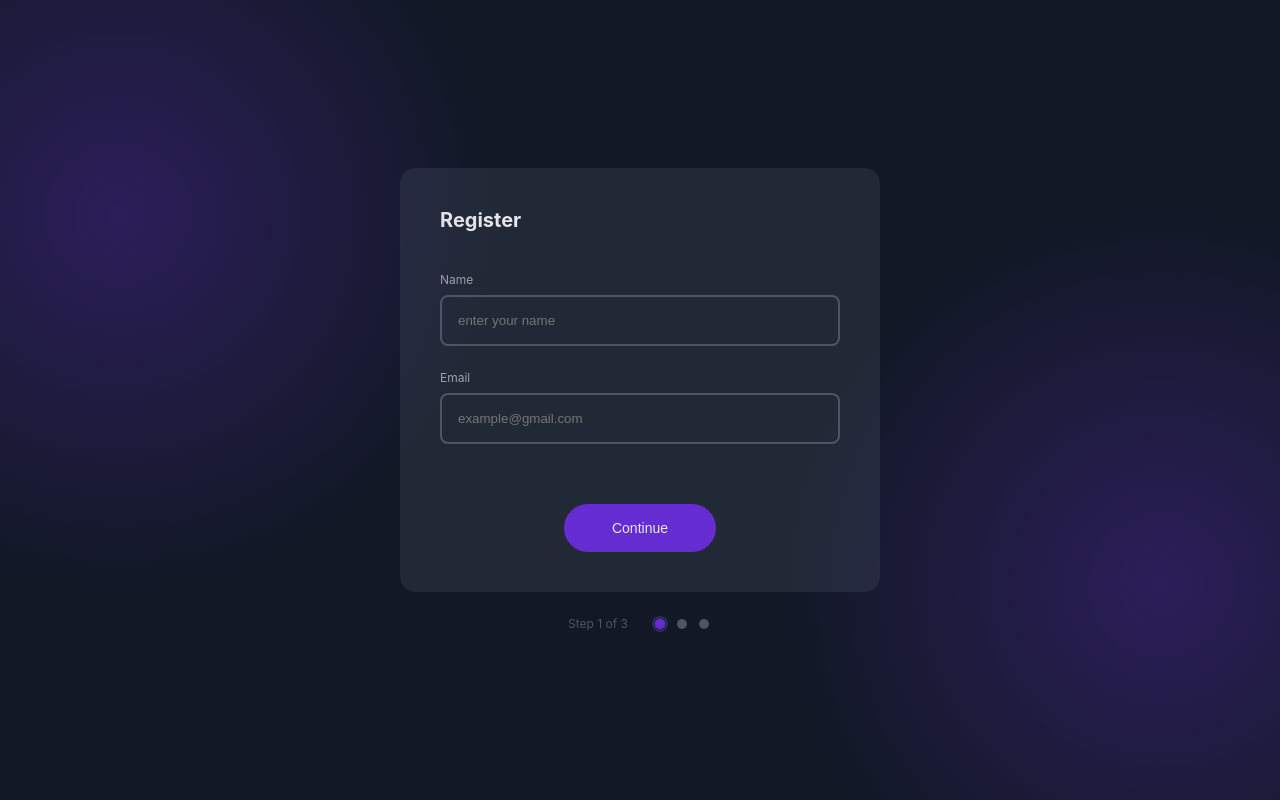
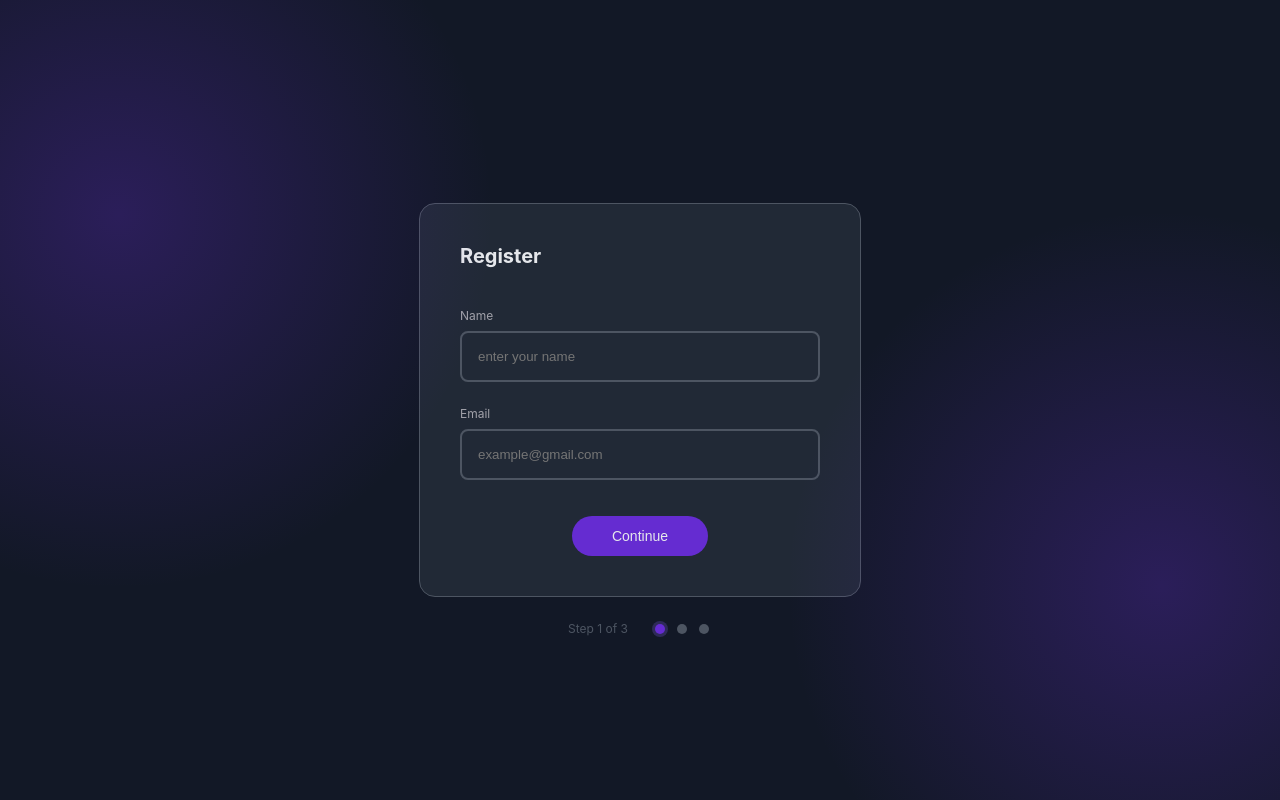
Before and after one commit to cristhianbenitez/javascript-projects, a plain HTML site: page multi-step-form/index.html in a window 1280 px wide. Drawn offline with Linux system fonts and the light colour scheme.

Commit message:
more styling

```diff
--- a/multi-step-form/styles.css
+++ b/multi-step-form/styles.css
@@ -85,16 +85,18 @@ body {
 }
 
 .form {
+  margin-top: 2.5rem;
   background-color: var(--clr-light-black);
   padding: 2.5rem;
   border-radius: 1rem;
   margin-bottom: 1.5rem;
+  border: 1px solid var(--clr-grey);
 }
 
 .form__card {
   display: none;
   flex-direction: column;
-  width: 400px;
+  width: 360px;
 }
 
 .form__card.active {
@@ -131,6 +133,9 @@ body {
   color: var(--clr-white);
   margin-bottom: 1.5rem;
 }
+.form__first-card .form__group:nth-child(3) input {
+  margin-bottom: 0;
+}
 
 .form__first-card input:focus {
   outline: none;
@@ -142,7 +147,7 @@ body {
   color: var(--clr-white);
   border: none;
   border-radius: 2rem;
-  padding: 1rem 3rem;
+  padding: 0.75rem 2.5rem;
   width: 100%;
   cursor: pointer;
   font-size: var(--fs-tab-text);
```
